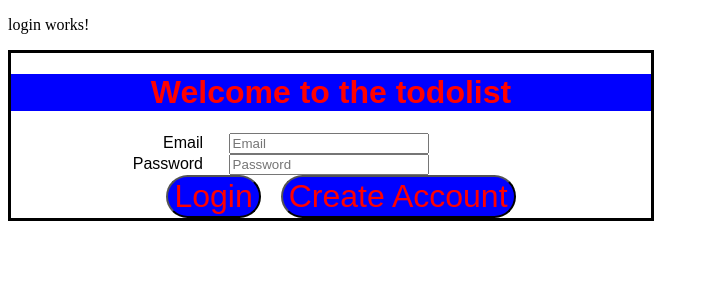
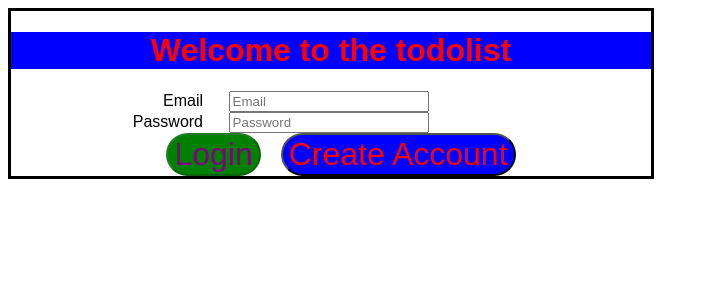
Before and after one commit to tweiss777/toDoListFrontEnd, an Angular app in the folder todoListFrontEnd/: page /login in a window 1280 px wide. Shown: the top 300 px of the page, without its empty margins (0-709 px from the left). Built offline with nearby package versions, Linux system fonts and the light colour scheme.

Commit message:
added form validation to the login component and disabled buttons until the forms are filled

```diff
--- a/todoListFrontEnd/src/app/create-account/create-account.component.css
+++ b/todoListFrontEnd/src/app/create-account/create-account.component.css
@@ -17,6 +17,17 @@
     border-color: rgb(255, 0, 0);
     color: red;
     background-color: blue;
+    margin-left: 20px;
+    font-size: 20pt;
+    border-radius: 24px;
+
+}
+
+.create-account-container button:disabled{
+    border-style: solid;
+    border-color: rgb(0, 255, 0);
+    color: rgb(0, 255, 0);
+    background-color: rgb(162, 0, 255);
     margin-left: 20px;
     font-size: 20pt;
     border-radius: 24px;
--- a/todoListFrontEnd/src/app/create-account/create-account.component.html
+++ b/todoListFrontEnd/src/app/create-account/create-account.component.html
@@ -1,4 +1,3 @@
-<p>create-account works!</p>
 <div class="create-account-container">
 
     <!-- this div holds the form validation errors if there are any -->
@@ -46,7 +45,7 @@
     <h1>Create New Account</h1>
 
 
-    <form  [formGroup]="createAccountForm" (ngSubmit)=createAccount()>
+    <form [formGroup]="createAccountForm" (ngSubmit)="createAccount()">
         <label>First Name</label>
         <input id="first_name" type="text" placeholder="First Name" formControlName="first_name"/><br/>
         <label>Last Name</label>
@@ -58,7 +57,7 @@
         <label>Password</label>
         <input type="password" required formControlName="password"><br/>
         <!-- This button will be used for debugging purposes -->
-        <button type="submit">Create Account</button>
+        <button [disabled]="!createAccountForm.valid" type="submit">Create Account</button>
     </form >
 
 
--- a/todoListFrontEnd/src/app/login/login.component.css
+++ b/todoListFrontEnd/src/app/login/login.component.css
@@ -1,3 +1,8 @@
+.validationErrors{
+    color: red;
+}
+
+
 .form-container{
     border-style: solid;
     border-color: black;
@@ -21,6 +26,15 @@
 .btn-container button{
     color: red;
     background-color: blue;
+    margin-left: 20px;
+    font-size: 24pt;
+    border-radius: 24px;
+
+}
+
+.btn-container button:disabled{
+    color: purple;
+    background-color: green;
     margin-left: 20px;
     font-size: 24pt;
     border-radius: 24px;
--- a/todoListFrontEnd/src/app/login/login.component.html
+++ b/todoListFrontEnd/src/app/login/login.component.html
@@ -1,18 +1,35 @@
-<p>
-    login works!
-    {{testVar}}
-  </p>
+
   <!-- form itself -->
   <div class="form-container">
-    <h1>Welcome to the todolist</h1>
+
+<h1>Welcome to the todolist</h1>
+    <div *ngIf="email?.invalid && (email?.dirty || email?.touched)" class="validationErrors">
+      <span *ngIf="email.errors?.required">
+        email is required
+      </span>
+      <span *ngIf="email.errors?.pattern">
+        Invalid email format
+      </span>
+    </div>
+    <div *ngIf="password?.invalid && (password?.dirty || password?.touched)" class="validationErrors">
+      <span *ngIf="password.errors?.required">
+        password is required
+      </span>
+    </div>
+
+    <form [formGroup]="loginForm" (ngSubmit)="login()">
       <label>Email</label>
-      <input type="text" placeholder="Email" [(ngModel)]="user.email"/><br/>
+      <input type="text" formControlName="email" placeholder="Email"/><br/>
       <label>Password</label>
-      <input type="password" placeholder="Password" [(ngModel)]="user.password"/>
+      <input type="password" formControlName="password" placeholder="Password"/>
       <!-- Button container -->
       <div class="btn-container">
-        <button (click)="loginBtn()">Login</button>
+        <button [disabled]="!loginForm.valid" type="submit">Login</button>
         <button [routerLink]="['/create_account']" >Create Account</button>
       </div>
+    </form>
+
+
+
       <!-- Create account should be an anchor tag -->
   </div>
--- a/todoListFrontEnd/src/app/login/login.component.ts
+++ b/todoListFrontEnd/src/app/login/login.component.ts
@@ -1,3 +1,4 @@
+import { FormGroup, FormControl, Validators } from '@angular/forms';
 import { User } from './../models/User';
 import { Component, OnInit } from '@angular/core';
 
@@ -9,6 +10,7 @@ import { Component, OnInit } from '@angular/core';
 })
 export class LoginComponent implements OnInit {
 
+  loginForm: FormGroup;
   // Email and password fields
   user: User = {
     email: '',
@@ -19,12 +21,27 @@ export class LoginComponent implements OnInit {
   constructor() { }
 
   ngOnInit() {
-
+    this.loginForm = new FormGroup({
+      'email': new FormControl(this.user.email,[Validators.required,Validators.pattern('^[_a-z0-9]+(\.[_a-z0-9]+)*@[a-z0-9-]+(\.[a-z0-9-]+)*(\.[a-z]{2,4})')]),
+      'password': new FormControl(this.user.password,[Validators.required])
+    });
   }
 
+  //#region getters
+  get email(){
+    return this.loginForm.get('email');
+  }
+
+  get password(){
+    return this.loginForm.get('password');
+  }
+
+  //#endregion
+
   // login button
-  loginBtn():void{
+  login():void{
     // send username and password into a post request to the server.
+    console.log("Login button pressed");
 
   }
 
```
